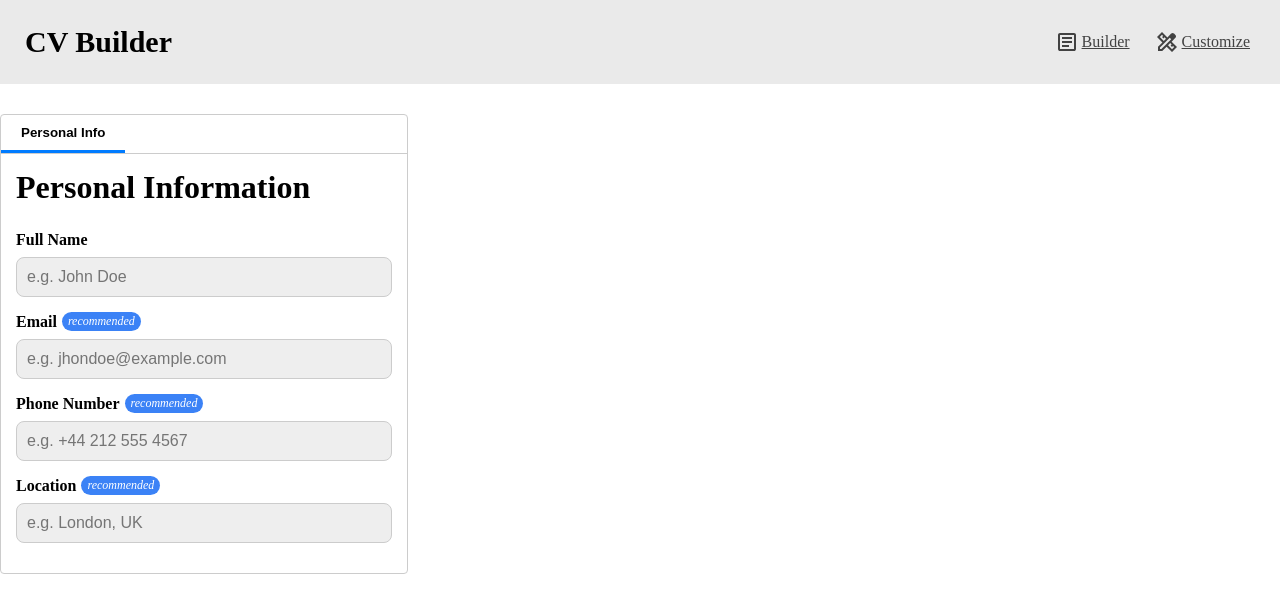
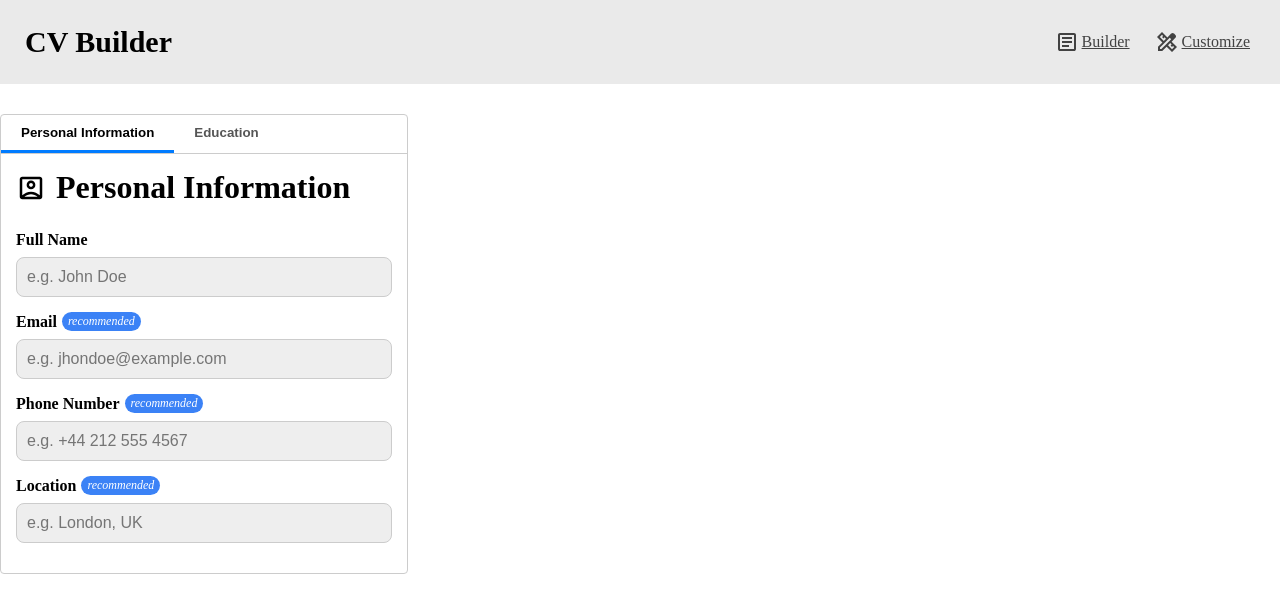
Before and after one commit to josednl/cv_application, a React app: page / in a window 1280 px wide. Shown: the top 612 px of the page. Built offline with nearby package versions, Linux system fonts and the light colour scheme; the HTML template or start-up script is replaced by a standard one.

Commit message:
feat(Builder): add EducationalExperience component

```diff
--- a/src/App.jsx
+++ b/src/App.jsx
@@ -1,14 +1,21 @@
 import './styles/App.css';
-import Menu from './components/Menu/Menu.jsx';
-import Tabs from './components/Builder/Tabs.jsx';
+import Menu from '@/components/Menu/Menu.jsx';
+import Tabs from '@/components/Builder/Tabs.jsx';
+import PersonalInfo from '@/components/Builder/PersonalInfo.jsx';
+import EducationalExperience from '@/components/Builder/EducationalExperience.jsx';
 
 function App() {
+
+	const tabs = [
+		{ label: 'Personal Information', content: <PersonalInfo /> },
+		{ label: 'Education', content: <EducationalExperience /> },
+	];
 
 	return (
 		<>
 			<Menu />
 			<main>
-				<Tabs />
+				<Tabs tabs={tabs}/>
 			</main>
 		</>
 	)
--- /dev/null
+++ b/src/components/Builder/EducationalExperience.jsx
@@ -0,0 +1,20 @@
+import Input from '@/components/Builder/InputGroup.jsx';
+import SchoolIcon from '@/assets/school.svg';
+
+export default function EducationalExperience() {
+    return(
+        <div className='section-content'>
+            <div className='section-title'>
+                <img src={SchoolIcon} alt='School icon' />
+                <h1>Educational Experience</h1>
+            </div>
+            <form className='section-content-form'>
+                <Input label='School' id={'degree-school-' + crypto.randomUUID()} placeholder='School/University/Institution' required={true} />
+                <Input label='Degree' id={'degree-' + crypto.randomUUID()} placeholder='Degree/Field of study' required={true} />
+                <Input label='Start Date' id={'degree-school-start-' + crypto.randomUUID()} required={true} type='date' />
+                <Input label='End Date' id={'degree-school-end-' + crypto.randomUUID()} optional={true} placeholder='Enter a date or `Present`' />
+                <Input label='Description' id={'degree-desc-' + crypto.randomUUID()} textarea={true} optional={true} placeholder='Describe your studies or achievements' />
+            </form>
+        </div>
+    )
+}
--- a/src/components/Builder/InputGroup.jsx
+++ b/src/components/Builder/InputGroup.jsx
@@ -1,4 +1,4 @@
-export default function Input({ label = '', type = 'text', textarea = false, id = '', icon = '', required = false, placeholder = '', block = true, customStyles = {}, ...rest }) {
+export default function Input({ label = '', type = 'text', textarea = false, id = '', icon = '', recommended = false, optional = false, required = false, placeholder = '', block = true, customStyles = {}, ...rest }) {
     const defaultInputStyles = {
         width: (block ? '100%' : '50%'),
         padding: '10px',
@@ -20,12 +20,12 @@ export default function Input({ label = '', type = 'text', textarea = false, id
         marginBottom: '8px',
     }
 
-    const pillStyles = {
+    const recommendedStyles = {
         display: 'inline-block',
         padding: '2px 6px',
         fontSize: '12px',
         fontStyle: 'italic',
-        color: 'white',
+        color: '#ffffff',
         backgroundColor: '#3b82f6',
         borderRadius: '9999px',
         whiteSpace: 'nowrap',
@@ -36,12 +36,24 @@ export default function Input({ label = '', type = 'text', textarea = false, id
         height: '100px',
     }
 
+    const optionalStyles = {
+        display: 'inline-block',
+        padding: '2px 6px',
+        fontSize: '12px',
+        fontStyle: 'italic',
+        color: '#000000',
+        backgroundColor: '#f0b630',
+        borderRadius: '9999px',
+        whiteSpace: 'nowrap',
+    }
+
     return(
         <div className='input-group'>
             <div style={headerStyle}>
                 {icon && <img src={icon} alt={`${label} icon`} />}
                 <label style={labelStyles} htmlFor={id}>{label}</label>
-                {required ? '' : <span style={pillStyles}>recommended</span>}
+                {recommended && <span style={recommendedStyles}>recommended</span>}
+                {optional && <span style={optionalStyles}>optional</span>}
             </div>
             {textarea ? (
                 <textarea id={id} placeholder={placeholder} style={{...defaultInputStyles, ...defaultTextareaStyles, ...customStyles}} required={required} {...rest}></textarea>
--- a/src/components/Builder/PersonalInfo.jsx
+++ b/src/components/Builder/PersonalInfo.jsx
@@ -1,16 +1,19 @@
-import '@/styles/PersonalInfo.css';
-import Input from './InputGroup.jsx';
+import Input from '@/components/Builder/InputGroup.jsx';
+import PersonalIcon from '@/assets/personal.svg';
 
 export default function PersonalInfo() {
 
 	return (
-		<div className='personal-info'>
-			<h1>Personal Information</h1>
-			<form className='personal-info-form'>
+		<div className='section-content'>
+			 <div className='section-title'>
+				<img src={PersonalIcon} alt='Person icon' />
+				<h1>Personal Information</h1>
+			</div>
+			<form className='section-content-form'>
 				<Input label='Full Name' id='full-name' type='text' placeholder='e.g. John Doe' required={true} autoComplete='name' />
-				<Input label='Email' id='email' type='email' placeholder='e.g. jhondoe@example.com' required={false} autoComplete='email' />
-				<Input label='Phone Number' id='phone-number' type='tel' placeholder='e.g. +44 212 555 4567' required={false} autoComplete='tel' />
-				<Input label='Location' id='location' type='text' placeholder='e.g. London, UK' required={false} autoComplete='country' />
+				<Input label='Email' id='email' type='email' placeholder='e.g. jhondoe@example.com' recommended={true} autoComplete='email' />
+				<Input label='Phone Number' id='phone-number' type='tel' placeholder='e.g. +44 212 555 4567' recommended={true} autoComplete='tel' />
+				<Input label='Location' id='location' type='text' placeholder='e.g. London, UK' recommended={true} autoComplete='country' />
 			</form>
 		</div>
 	)
--- a/src/components/Builder/Tabs.jsx
+++ b/src/components/Builder/Tabs.jsx
@@ -1,16 +1,13 @@
 import { useState } from 'react';
 import '@/styles/Tabs.css';
-import PersonalInfo from './PersonalInfo.jsx';
 
-export default function Tabs() {
+export default function Tabs(props) {
 	const [activeIndex, setActiveIndex] = useState(0);
-
-	const tabs = [{ label: 'Personal Info', content: <PersonalInfo /> }];
 
 	return (
 		<div className='tabs-container'>
 			<div className='tabs-header'>
-				{tabs.map((tab, index) => (
+				{props.tabs.map((tab, index) => (
 					<button
 						key={index}
 						className={`tab-button ${index === activeIndex ? 'active' : ''}`}
@@ -21,7 +18,7 @@ export default function Tabs() {
 				))}
 			</div>
 
-			<div className='tabs-content'>{tabs[activeIndex]?.content}</div>
+			<div className='tabs-content'>{props.tabs[activeIndex]?.content}</div>
 		</div>
 	);
 }
--- a/src/components/Menu/Menu.jsx
+++ b/src/components/Menu/Menu.jsx
@@ -1,5 +1,5 @@
 import '@/styles/Menu.css';
-import Link from './Link';
+import Link from '@/components/Menu/Link.jsx';
 import BuilderIcon from '@/assets/builder.svg';
 import CustomizeIcon from '@/assets/customize.svg';
 
--- a/src/styles/PersonalInfo.css
+++ /dev/null
@@ -1,10 +0,0 @@
-.personal-info {
-    display: flex;
-	flex-direction: column;
-	gap: 25px;
-	align-items: flex-start;
-}
-
-.personal-info-form {
-    width: 100%;
-}
--- a/src/styles/index.css
+++ b/src/styles/index.css
@@ -11,3 +11,26 @@ main {
 	margin-top: 30px;
 	max-width: 1250px;
 }
+
+.section-title {
+    display: flex;
+    justify-content: flex-start;
+    align-items: center;
+    gap: 10px;
+}
+
+.section-title img {
+    width: 30px;
+    height: auto;
+}
+
+.section-content {
+    display: flex;
+	flex-direction: column;
+	gap: 25px;
+	align-items: flex-start;
+}
+
+.section-content-form {
+    width: 100%;
+}
```
Also changed, not shown: src/assets/personal.svg (added), src/assets/school.svg (added).
